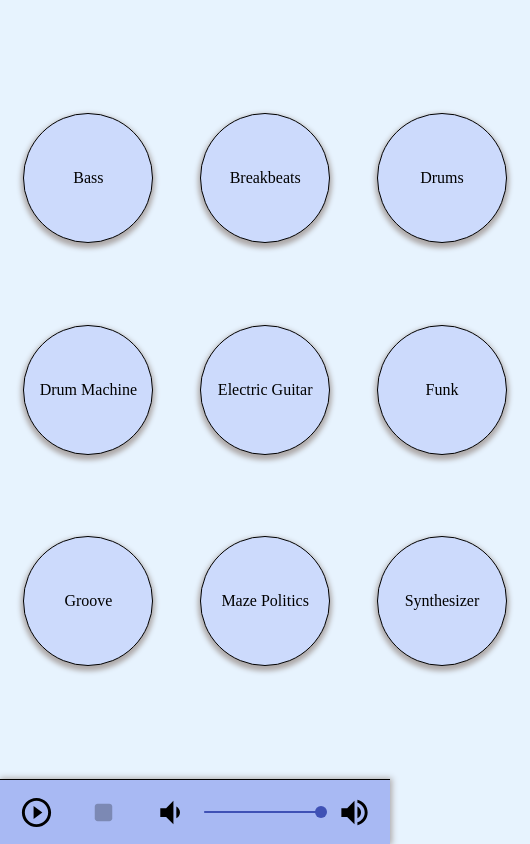
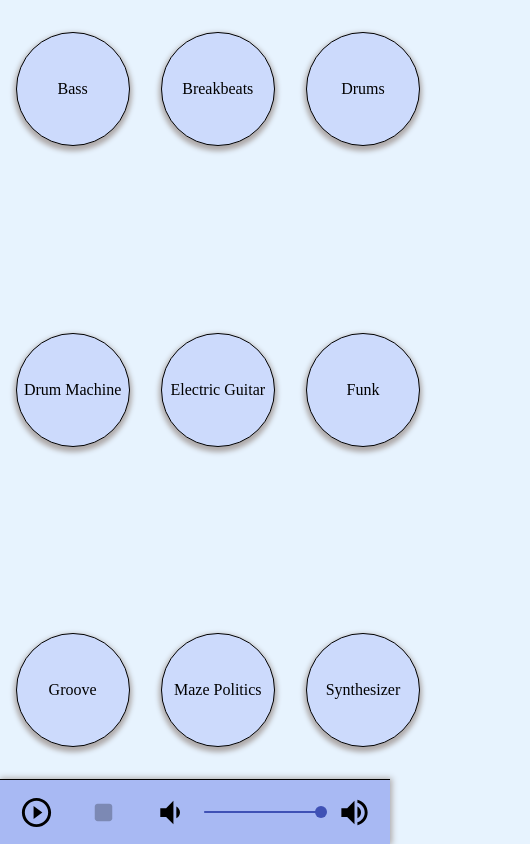
Before and after one commit to NirKahana/Moveo-Task, a React (Create React App) app: page / in a window 390 px wide. Shown: the whole page, 530 px wide, since content can reach past the window. Built offline with nearby package versions, Linux system fonts and the light colour scheme; no server answers; the HTML template or start-up script is replaced by a standard one.

Commit message:
responsive #1

```diff
--- a/src/App.css
+++ b/src/App.css
@@ -9,3 +9,25 @@ body {
 body::-webkit-scrollbar {
   display: none;
 }
+.activatedColor {
+  background-color: #a8b9f3;
+}
+.deactivatedColor {
+  background-color: #ccdafc
+}
+.deactivatedColor:hover {
+  background-color: #a8b9f3cc;
+}
+.pad-size {
+  margin: 0 6vw;
+  height: 8em;
+  width: 8em;
+}
+
+@media only screen and (max-width: 700px) {
+  .pad-size {
+    margin: 0px 4vw;
+    height: 7em;
+    width: 7em;
+  }
+}
--- a/src/components/Home.js
+++ b/src/components/Home.js
@@ -28,7 +28,7 @@ const useStyles = makeStyles({
   cardsContainer: {
     display: "flex",
     flexDirection: 'column',
-    justifyContent: "space-evenly",
+    justifyContent: "space-between",
     flexWrap: "wrap",
     flexGrow: "1",
     margin: "2em 0",
--- a/src/components/Pad.js
+++ b/src/components/Pad.js
@@ -16,39 +16,8 @@ const useStyles = makeStyles({
     alignItems: 'center',
     border: '1px solid black',
     boxShadow: '0 3px 5px 2px #aea9a9',
-    backgroundColor: '#ccdafc',
-    height: '8em',
-    width: '8em',
-    margin: '0 6vw',
     borderRadius: '50%',
-    // margin: '1em 3em',
     cursor: 'pointer',
-    '&:hover': {
-      backgroundColor: '#a8b9f3cc',
-    }
-  },
-  activatedPad: {
-    display: 'flex',
-    flexDirection: 'column',
-    justifyContent: 'center',
-    textAlign: 'center',
-    alignItems: 'center',
-    border: '1px solid black',
-    boxShadow: '0 3px 5px 2px #aea9a9',
-    backgroundColor: '#a8b9f3',
-    height: '8em',
-    width: '8em',
-    borderRadius: '50%',
-    // margin: '1em 3em',
-    cursor: 'pointer'
-  },
-  volumeContainer: {
-    display: 'flex',
-    width: '90%'
-  },
-  slider: {
-    width: '50%',
-    margin: '0 0.4em'
   },
   loading: {
     // position: 'absolute'
@@ -60,7 +29,8 @@ export default function Pad({ padState, setPadState, sound, onSwitch, name }) {
 
   return (
     <div
-      className={padState ? `${classes.activatedPad} pad-size` : `${classes.pad} pad-size`}
+      className={padState ? `${classes.pad} activatedColor pad-size` : `${classes.pad} deactivatedColor pad-size`}
+      // className={padState ? `${classes.activatedPad} pad-size` : `${classes.pad} pad-size`}
       onClick={() => onSwitch(sound, padState, setPadState)}
     >
       <div>{name}</div>
```
